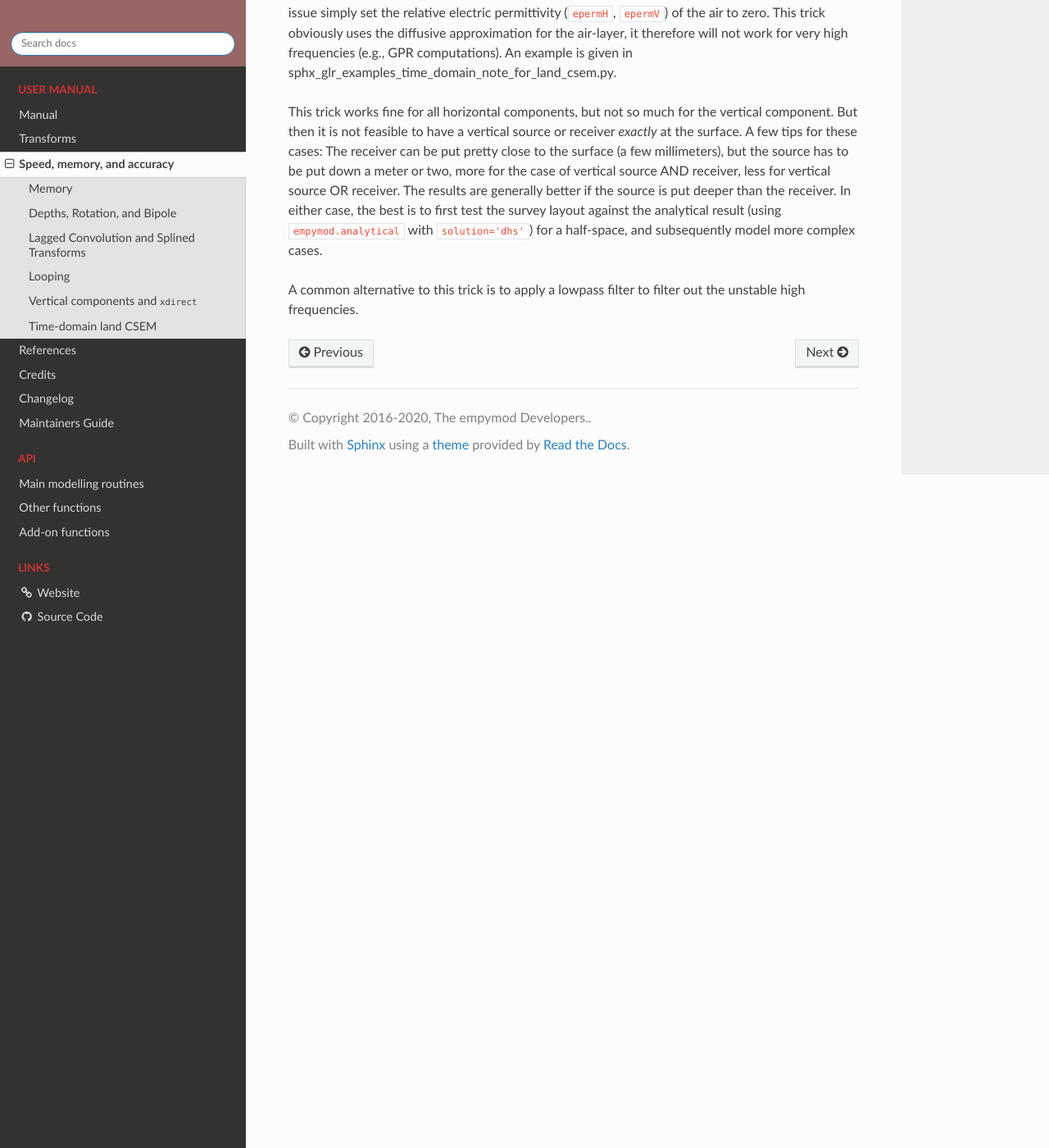
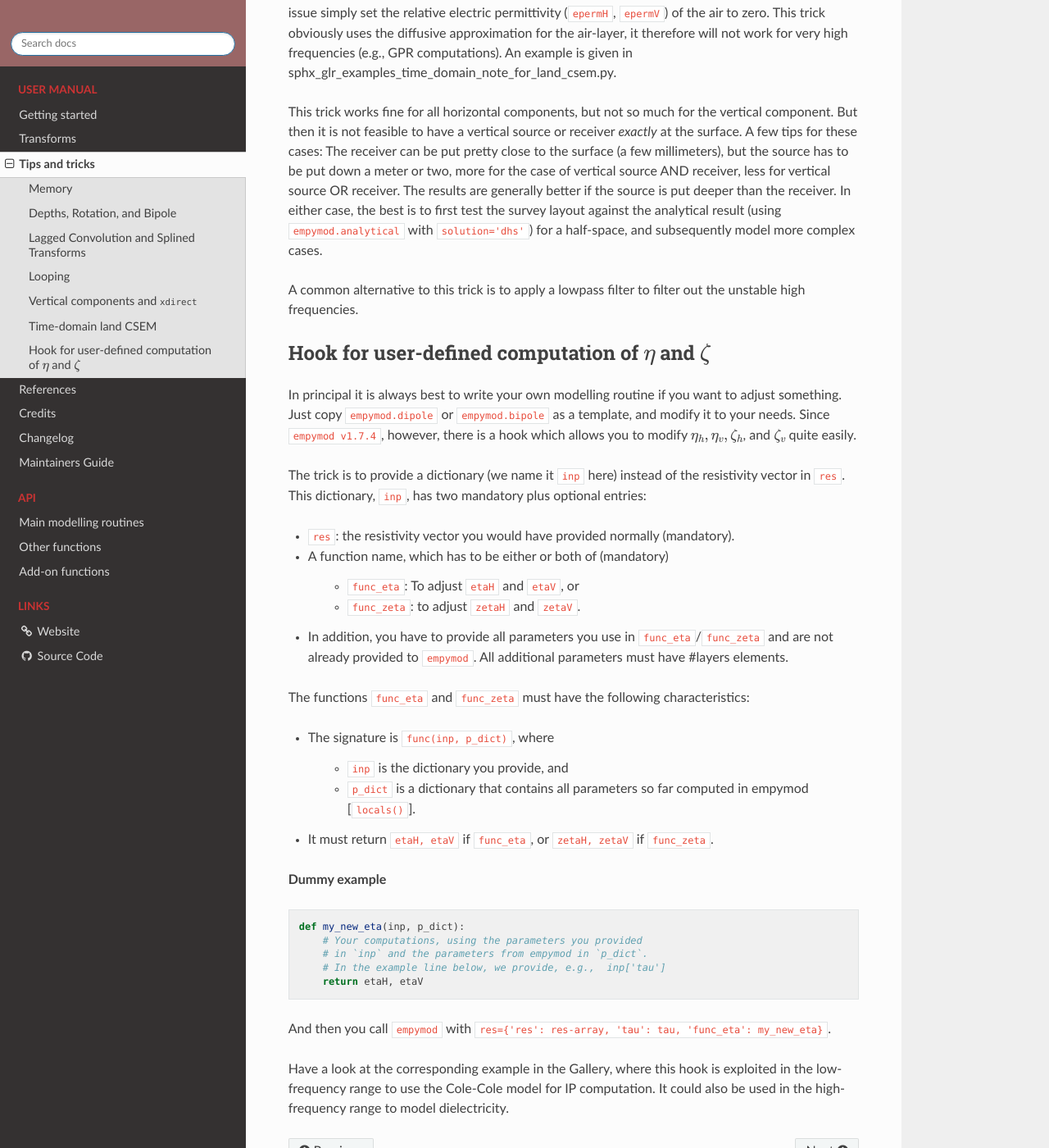
Before and after one commit to emsig/empymod, a Sphinx documentation site: the page built from docs/speedmemoryaccuracy.rst, in a window 1280 px wide and 1400 px high, scrolled down 3399 px. Shown: the whole window at 82% size. Built offline with Sphinx 7.4.7 and the Read the Docs theme 2.0.0, drawn with Linux system fonts in a browser that asks for light colours; pages that are not in the unit, such as notebooks, are missing from menus; the version number could not be read and is left out; some of the changed text lies outside the part shown.

Commit message:
Start intersphinx; improve docs

```diff
--- a/README.rst
+++ b/README.rst
@@ -128,8 +128,8 @@ or via **pip**:
 
    pip install empymod
 
-Required are Python version 3.6 or higher and the modules ``NumPy``, ``SciPy``,
-and ``Numba``. Consult the installation notes in the `manual
+Required are Python version 3.6 or higher and the modules NumPy, SciPy, and
+Numba. Consult the installation notes in the `manual
 <https://empymod.readthedocs.io/en/stable/manual.html#installation>`_ for more
 information regarding installation and requirements.
 
--- a/docs/conf.py
+++ b/docs/conf.py
@@ -11,7 +11,7 @@ extensions = [
     'sphinx.ext.mathjax',
     'sphinx.ext.viewcode',
     'sphinx.ext.todo',
-    # 'sphinx.ext.intersphinx',
+    'sphinx.ext.intersphinx',
     'numpydoc',
     'sphinx_gallery.gen_gallery',
 ]
@@ -57,10 +57,10 @@ warnings.filterwarnings("ignore", category=UserWarning,
                                 ' non-GUI backend, so cannot show the figure.')
 
 # Intersphinx configuration
-# intersphinx_mapping = {
-#     "numpy": ("https://numpy.org", None),
-#     "scipy": ("https://docs.scipy.org/doc/scipy/reference", None),
-# }
+intersphinx_mapping = {
+    "numpy": ("https://numpy.org", None),
+    "scipy": ("https://docs.scipy.org/doc/scipy/reference", None),
+}
 
 # ==== 2. General Settings ====
 description = 'A multigrid solver for 3D electromagnetic diffusion.'
--- a/docs/manual.rst
+++ b/docs/manual.rst
@@ -1,20 +1,5 @@
-Manual
-######
-
-Theory
-------
-
-The code is principally based on
-
-- [HuTS15]_ for the wavenumber-domain computation (``kernel``),
-- [Key12]_ for the DLF and QWE transforms,
-- [SlHM10]_ for the analytical half-space solutions, and
-- [Hami00]_ for the FFTLog.
-
-See these publications and all the others given in the :doc:`references`, if
-you are interested in the theory on which empymod is based. Another good
-reference is [ZiSl19]_. The book derives in great detail the equations for
-layered-Earth CSEM modelling.
+Getting started
+###############
 
 
 Installation
@@ -32,23 +17,23 @@ or via **pip**:
 
    pip install empymod
 
-Required are Python version 3.6 or higher and the modules ``NumPy``, ``SciPy``,
-and ``Numba``.
+Required are Python version 3.6 or higher and the modules NumPy, SciPy, and
+Numba.
 
 The modeller empymod comes with add-ons (``empymod.scripts``). These add-ons
 provide some very specific, additional functionalities. Some of these add-ons
-have additional, optional dependencies such as ``matplotlib``. See the
+have additional, optional dependencies such as matplotlib. See the
 *Add-ons*-section for their documentation.
 
 If you are new to Python I recommend using a Python distribution, which will
 ensure that all dependencies are met, specifically properly compiled versions
-of ``NumPy`` and ``SciPy``; I recommend using `Anaconda
+of NumPy and SciPy; I recommend using `Anaconda
 <https://www.anaconda.com/distribution>`_. If you install Anaconda you can
-simply start the *Anaconda Navigator*, add the channel ``conda-forge`` and
-``empymod`` will appear in the package list and can be installed with a click.
+simply start the *Anaconda Navigator*, add the channel **conda-forge** and
+**empymod** will appear in the package list and can be installed with a click.
 
-You should ensure that you have ``NumPy`` and ``SciPy`` installed with the
-Intel Math Kernel Library ``mkl``, as this makes quite a difference in terms of
+You should ensure that you have NumPy and SciPy installed with the Intel Math
+Kernel Library (*mkl*), as this makes quite a difference in terms of
 speed. You can check that by running
 
 .. code-block:: python
@@ -73,20 +58,23 @@ The structure of empymod is:
 - **filters.py**: Filters for the *Digital Linear Filters* method DLF (Hankel
   and Fourier transforms).
 
+.. note::
 
-Usage/Examples
---------------
+    Until v2 empymod did not use Numba but instead optionally NumExpr. Use
+    **v1.10.x** if you cannot use Numba or want to use NumExpr. However, no
+    new features will land in v1, only bugfixes.
 
-A good starting point is [Wert17b]_, and more information can be found in
-[Wert17]_. You can find a lot o examples in the examples-section.
 
-The main modelling routine is ``bipole``, which can compute the electromagnetic
-frequency- or time-domain field due to arbitrary finite electric or magnetic
-bipole sources, measured by arbitrary finite electric or magnetic bipole
-receivers. The model is defined by horizontal resistivity and anisotropy,
-horizontal and vertical electric permittivities and horizontal and vertical
-magnetic permeabilities. By default, the electromagnetic response is normalized
-to source and receiver of 1 m length, and source strength of 1 A.
+Usage
+-----
+
+The main modelling routine is :func:`empymod.model.bipole`, which can compute
+the electromagnetic frequency- or time-domain field due to arbitrary finite
+electric or magnetic bipole sources, measured by arbitrary finite electric or
+magnetic bipole receivers. The model is defined by horizontal resistivity and
+anisotropy, horizontal and vertical electric permittivities and horizontal and
+vertical magnetic permeabilities. By default, the electromagnetic response is
+normalized to source and receiver of 1 m length, and source strength of 1 A.
 
 A simple frequency-domain example, with most of the parameters left at the
 default value:
@@ -153,62 +141,14 @@ default value:
        6.75287598e-14 -1.74922886e-13j   4.62724887e-14 -1.32266600e-13j]
 
 
-Hook for user-defined computation of :math:`\eta` and :math:`\zeta`
-'''''''''''''''''''''''''''''''''''''''''''''''''''''''''''''''''''
-
-In principal it is always best to write your own modelling routine if you want
-to adjust something. Just copy ``empymod.dipole`` or ``empymod.bipole`` as a
-template, and modify it to your needs. Since ``empymod v1.7.4``, however, there
-is a hook which allows you to modify :math:`\eta_h, \eta_v, \zeta_h`, and
-:math:`\zeta_v` quite easily.
-
-The trick is to provide a dictionary (we name it ``inp`` here) instead of the
-resistivity vector in ``res``. This dictionary, ``inp``, has two mandatory plus
-optional entries:
-
-- ``res``: the resistivity vector you would have provided normally (mandatory).
-- A function name, which has to be either or both of (mandatory)
-
-    - ``func_eta``: To adjust ``etaH`` and ``etaV``, or
-    - ``func_zeta``: to adjust ``zetaH`` and ``zetaV``.
-
-- In addition, you have to provide all parameters you use in
-  ``func_eta``/``func_zeta`` and are not already provided to ``empymod``. All
-  additional parameters must have #layers elements.
-
-The functions ``func_eta`` and ``func_zeta`` must have the following
-characteristics:
-
-- The signature is ``func(inp, p_dict)``, where
-
-    - ``inp`` is the dictionary you provide, and
-    - ``p_dict`` is a dictionary that contains all parameters so far computed
-      in empymod [``locals()``].
-
-- It must return ``etaH, etaV`` if ``func_eta``, or ``zetaH, zetaV`` if
-  ``func_zeta``.
-
-**Dummy example**
-
-.. code-block:: python
-
-    def my_new_eta(inp, p_dict):
-        # Your computations, using the parameters you provided
-        # in `inp` and the parameters from empymod in `p_dict`.
-        # In the example line below, we provide, e.g.,  inp['tau']
-        return etaH, etaV
-
-And then you call ``empymod`` with ``res={'res': res-array, 'tau': tau,
-'func_eta': my_new_eta}``.
-
-Have a look at the corresponding example in the Gallery, where this hook is
-exploited in the low-frequency range to use the Cole-Cole model for IP
-computation. It could also be used in the high-frequency range to model
-dielectricity.
+A good starting point is the :ref:`sphx_glr_examples`-gallery or [Wert17b]_,
+and more detailed information can be found in [Wert17]_. The description of all
+parameters can be found in the API documentation for
+:func:`empymod.model.bipole`.
 
 
 Coordinate system
-'''''''''''''''''
+-----------------
 
 The used coordinate system is either a
 
@@ -219,6 +159,22 @@ The used coordinate system is either a
 
 Have a look at the example :ref:`sphx_glr_examples_coordinate_system.py` for
 further explanations.
+
+
+Theory
+------
+
+The code is principally based on
+
+- [HuTS15]_ for the wavenumber-domain computation (``kernel``),
+- [Key12]_ for the DLF and QWE transforms,
+- [SlHM10]_ for the analytical half-space solutions, and
+- [Hami00]_ for the FFTLog.
+
+See these publications and all the others given in the :doc:`references`, if
+you are interested in the theory on which empymod is based. Another good
+reference is [ZiSl19]_. The book derives in great detail the equations for
+layered-Earth CSEM modelling.
 
 
 Contributing
--- a/docs/speedmemoryaccuracy.rst
+++ b/docs/speedmemoryaccuracy.rst
@@ -1,5 +1,5 @@
-Speed, memory, and accuracy
-###########################
+Tips and tricks
+###############
 
 There is the usual trade-off between speed, memory, and accuracy. Very
 generally speaking we can say that the *DLF* is faster than *QWE*, but *QWE* is
@@ -193,3 +193,57 @@ subsequently model more complex cases.
 
 A common alternative to this trick is to apply a lowpass filter to filter out
 the unstable high frequencies.
+
+
+Hook for user-defined computation of :math:`\eta` and :math:`\zeta`
+-------------------------------------------------------------------
+
+In principal it is always best to write your own modelling routine if you want
+to adjust something. Just copy ``empymod.dipole`` or ``empymod.bipole`` as a
+template, and modify it to your needs. Since ``empymod v1.7.4``, however, there
+is a hook which allows you to modify :math:`\eta_h, \eta_v, \zeta_h`, and
+:math:`\zeta_v` quite easily.
+
+The trick is to provide a dictionary (we name it ``inp`` here) instead of the
+resistivity vector in ``res``. This dictionary, ``inp``, has two mandatory plus
+optional entries:
+
+- ``res``: the resistivity vector you would have provided normally (mandatory).
+- A function name, which has to be either or both of (mandatory)
+
+    - ``func_eta``: To adjust ``etaH`` and ``etaV``, or
+    - ``func_zeta``: to adjust ``zetaH`` and ``zetaV``.
+
+- In addition, you have to provide all parameters you use in
+  ``func_eta``/``func_zeta`` and are not already provided to ``empymod``. All
+  additional parameters must have #layers elements.
+
+The functions ``func_eta`` and ``func_zeta`` must have the following
+characteristics:
+
+- The signature is ``func(inp, p_dict)``, where
+
+    - ``inp`` is the dictionary you provide, and
+    - ``p_dict`` is a dictionary that contains all parameters so far computed
+      in empymod [``locals()``].
+
+- It must return ``etaH, etaV`` if ``func_eta``, or ``zetaH, zetaV`` if
+  ``func_zeta``.
+
+**Dummy example**
+
+.. code-block:: python
+
+    def my_new_eta(inp, p_dict):
+        # Your computations, using the parameters you provided
+        # in `inp` and the parameters from empymod in `p_dict`.
+        # In the example line below, we provide, e.g.,  inp['tau']
+        return etaH, etaV
+
+And then you call ``empymod`` with ``res={'res': res-array, 'tau': tau,
+'func_eta': my_new_eta}``.
+
+Have a look at the corresponding example in the Gallery, where this hook is
+exploited in the low-frequency range to use the Cole-Cole model for IP
+computation. It could also be used in the high-frequency range to model
+dielectricity.
```
Also changed, not shown: other parts of docs/manual.rst (+2 -2 lines), docs/transforms.rst (+4 -4 lines).
